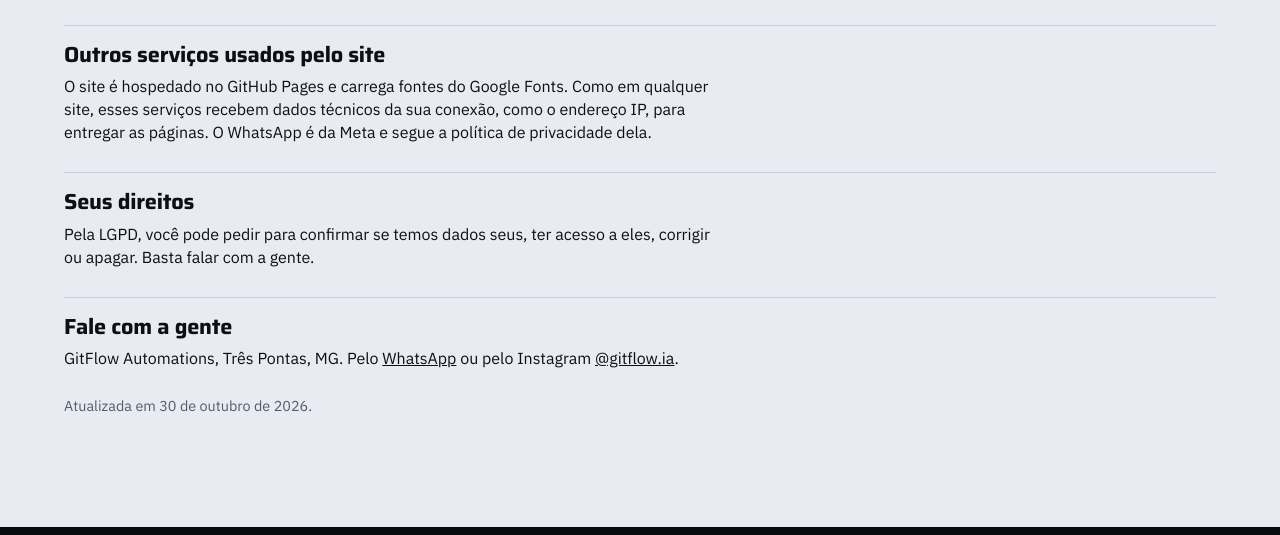
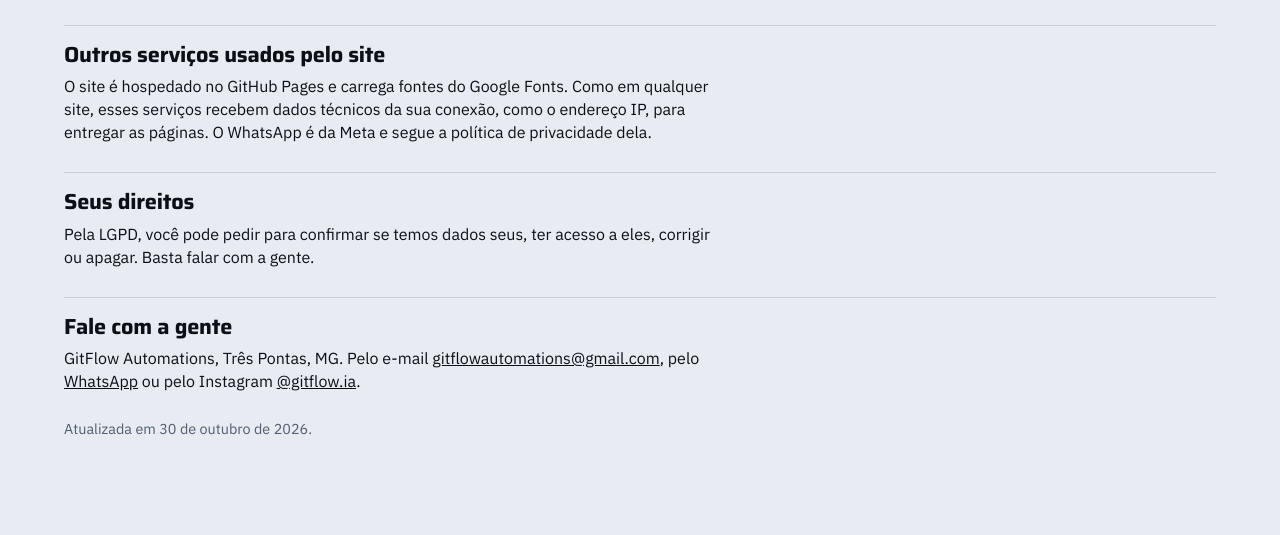
Before and after one commit to dfrafinha8-gif/gitflow-site, a plain HTML site: page privacidade/index.html in a window 1280 px wide. Shown: the part 906-1441 px from the top of the page. Drawn offline with Linux system fonts and the light colour scheme.

Commit message:
publica e-mail de contato na política de privacidade
Co-Authored-By: Claude Opus 5.5 <noreply@anthropic.com>

```diff
--- a/privacidade/index.html
+++ b/privacidade/index.html
@@ -51,7 +51,7 @@
       <h2>Seus direitos</h2>
       <p>Pela LGPD, você pode pedir para confirmar se temos dados seus, ter acesso a eles, corrigir ou apagar. Basta falar com a gente.</p>
       <h2>Fale com a gente</h2>
-      <p>GitFlow Automations, Três Pontas, MG. Pelo <a href="https://wa.me/553598943008" data-whatsapp rel="noopener">WhatsApp</a> ou pelo Instagram <a href="https://www.instagram.com/gitflow.ia/" data-instagram rel="noopener">@gitflow.ia</a>.</p>
+      <p>GitFlow Automations, Três Pontas, MG. Pelo e-mail <a href="mailto:gitflowautomations@gmail.com">gitflowautomations@gmail.com</a>, pelo <a href="https://wa.me/553598943008" data-whatsapp rel="noopener">WhatsApp</a> ou pelo Instagram <a href="https://www.instagram.com/gitflow.ia/" data-instagram rel="noopener">@gitflow.ia</a>.</p>
       <p class="priv__data">Atualizada em 30 de outubro de 2026.</p>
     </section>
   </main>
```
